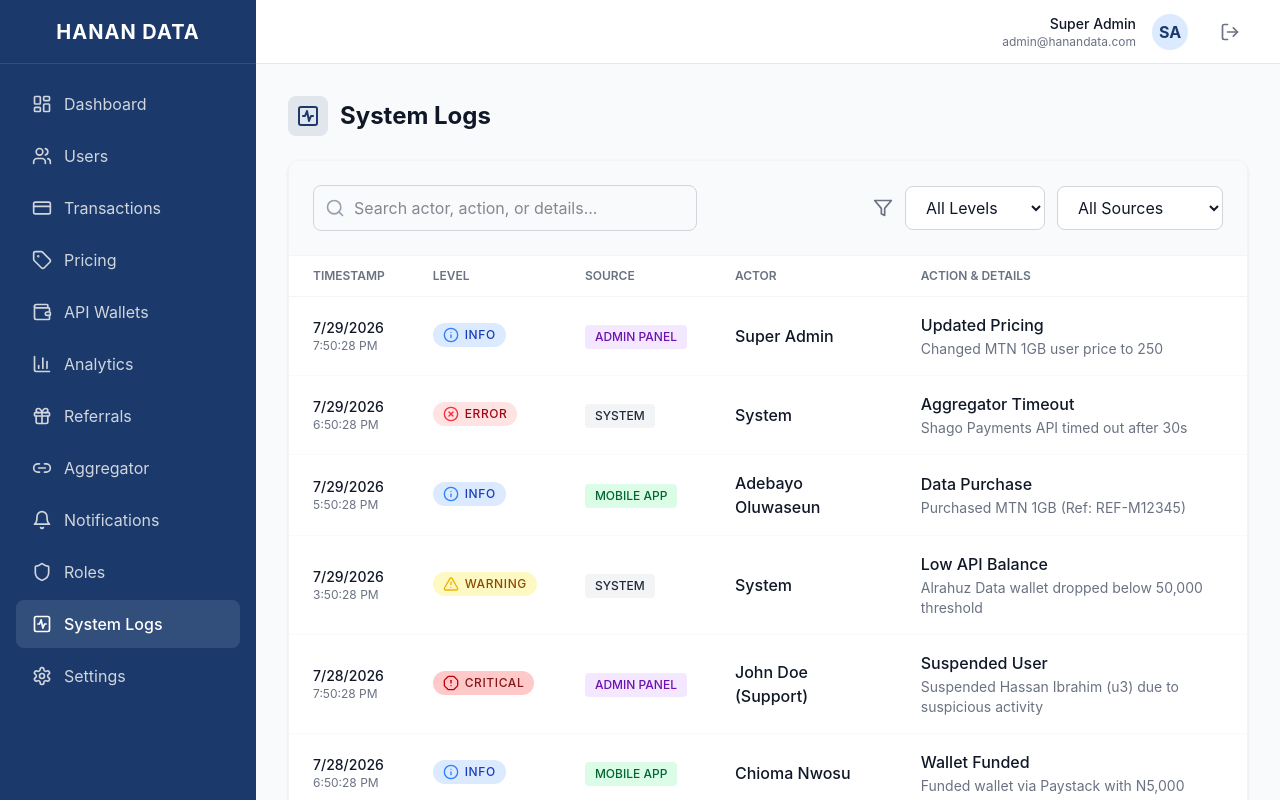
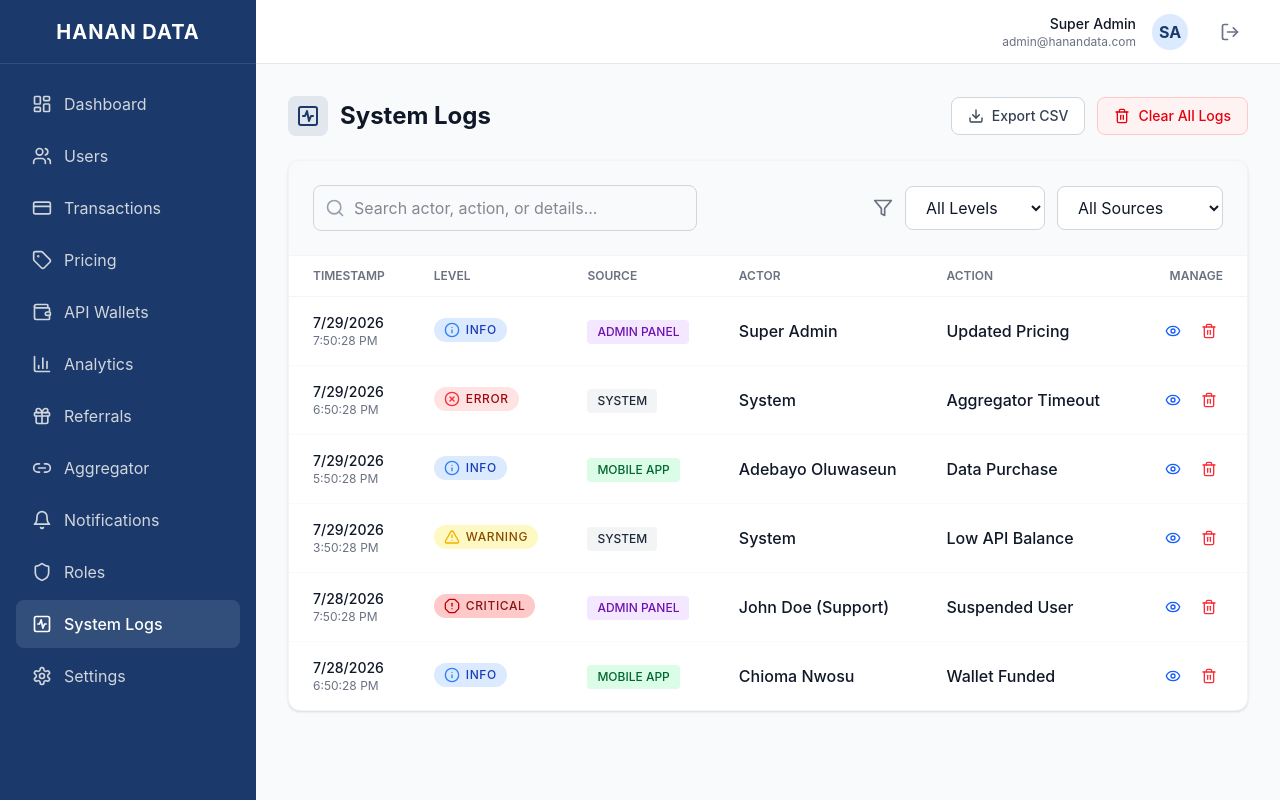
Before and after one commit to assalafygrk/HananData, a React (Vite) app in the folder admin_panel/: page /system-logs in a window 1280 px wide. Built offline with nearby package versions, Linux system fonts and the light colour scheme.

Commit message:
feat: add management actions to system logs table

```diff
--- a/admin_panel/src/pages/SystemLogs.tsx
+++ b/admin_panel/src/pages/SystemLogs.tsx
@@ -1,14 +1,17 @@
 import { useState } from 'react';
 import { mockLogs } from '../mocks/data';
 import { SystemLog } from '../mocks/types';
-import { Search, Info, AlertTriangle, XCircle, AlertOctagon, ActivitySquare, Filter } from 'lucide-react';
+import { Search, Info, AlertTriangle, XCircle, AlertOctagon, ActivitySquare, Filter, Trash2, Download, Eye, X } from 'lucide-react';
 
 export function SystemLogs() {
+  const [logs, setLogs] = useState<SystemLog[]>([...mockLogs]);
   const [searchTerm, setSearchTerm] = useState('');
   const [levelFilter, setLevelFilter] = useState<'all' | 'info' | 'warning' | 'error' | 'critical'>('all');
   const [sourceFilter, setSourceFilter] = useState<'all' | 'admin_panel' | 'mobile_app' | 'system'>('all');
 
-  const filteredLogs = mockLogs.filter(log => {
+  const [selectedLog, setSelectedLog] = useState<SystemLog | null>(null);
+
+  const filteredLogs = logs.filter(log => {
     const matchesSearch =
       log.actor.toLowerCase().includes(searchTerm.toLowerCase()) ||
       log.action.toLowerCase().includes(searchTerm.toLowerCase()) ||
@@ -19,6 +22,16 @@ export function SystemLogs() {
 
     return matchesSearch && matchesLevel && matchesSource;
   });
+
+  const handleDeleteLog = (id: string) => {
+    setLogs(logs.filter(l => l.id !== id));
+  };
+
+  const handleClearAll = () => {
+    if (confirm('Are you sure you want to clear all system logs? This action cannot be undone.')) {
+      setLogs([]);
+    }
+  };
 
   const getLevelIcon = (level: SystemLog['level']) => {
     switch (level) {
@@ -48,12 +61,24 @@ export function SystemLogs() {
 
   return (
     <div className="space-y-6 max-w-7xl mx-auto">
-      <div className="flex justify-between items-center">
+      <div className="flex justify-between items-center flex-wrap gap-4">
         <div className="flex items-center gap-3">
           <div className="p-2 bg-[#1B3A6B]/10 rounded-lg text-[#1B3A6B]">
             <ActivitySquare className="w-6 h-6" />
           </div>
           <h2 className="text-2xl font-bold text-gray-900">System Logs</h2>
+        </div>
+
+        <div className="flex gap-3">
+          <button className="flex items-center gap-2 px-4 py-2 border border-gray-300 bg-white text-gray-700 rounded-lg hover:bg-gray-50 text-sm font-medium transition-colors">
+            <Download className="w-4 h-4" /> Export CSV
+          </button>
+          <button
+            onClick={handleClearAll}
+            className="flex items-center gap-2 px-4 py-2 bg-red-50 text-red-600 border border-red-200 rounded-lg hover:bg-red-100 text-sm font-medium transition-colors"
+          >
+            <Trash2 className="w-4 h-4" /> Clear All Logs
+          </button>
         </div>
       </div>
 
@@ -107,7 +132,8 @@ export function SystemLogs() {
                 <th className="py-3 px-6 text-xs font-semibold text-gray-500 uppercase">Level</th>
                 <th className="py-3 px-6 text-xs font-semibold text-gray-500 uppercase">Source</th>
                 <th className="py-3 px-6 text-xs font-semibold text-gray-500 uppercase">Actor</th>
-                <th className="py-3 px-6 text-xs font-semibold text-gray-500 uppercase">Action & Details</th>
+                <th className="py-3 px-6 text-xs font-semibold text-gray-500 uppercase">Action</th>
+                <th className="py-3 px-6 text-xs font-semibold text-gray-500 uppercase text-right min-w-[120px]">Manage</th>
               </tr>
             </thead>
             <tbody className="divide-y divide-gray-50">
@@ -136,14 +162,31 @@ export function SystemLogs() {
                     <span className="font-medium text-gray-900">{log.actor}</span>
                   </td>
                   <td className="py-4 px-6">
-                    <div className="font-medium text-gray-900">{log.action}</div>
-                    <div className="text-sm text-gray-500 mt-0.5">{log.details}</div>
+                    <div className="font-medium text-gray-900 truncate max-w-[200px]">{log.action}</div>
+                  </td>
+                  <td className="py-4 px-6">
+                    <div className="flex justify-end gap-2">
+                      <button
+                        onClick={() => setSelectedLog(log)}
+                        className="p-1.5 text-blue-600 hover:bg-blue-50 rounded transition-colors"
+                        title="View Details"
+                      >
+                        <Eye className="w-4 h-4" />
+                      </button>
+                      <button
+                        onClick={() => handleDeleteLog(log.id)}
+                        className="p-1.5 text-red-500 hover:bg-red-50 rounded transition-colors"
+                        title="Delete Log"
+                      >
+                        <Trash2 className="w-4 h-4" />
+                      </button>
+                    </div>
                   </td>
                 </tr>
               ))}
               {filteredLogs.length === 0 && (
                 <tr>
-                  <td colSpan={5} className="py-12 text-center text-gray-500">
+                  <td colSpan={6} className="py-12 text-center text-gray-500">
                     No logs found matching your criteria.
                   </td>
                 </tr>
@@ -152,6 +195,79 @@ export function SystemLogs() {
           </table>
         </div>
       </div>
+
+      {/* View Details Modal */}
+      {selectedLog && (
+        <div className="fixed inset-0 z-50 flex items-center justify-center p-4 bg-gray-900/50 backdrop-blur-sm">
+          <div className="bg-white rounded-xl shadow-xl w-full max-w-lg overflow-hidden">
+            <div className="p-6 border-b border-gray-100 flex justify-between items-center bg-gray-50">
+              <h3 className="text-lg font-bold text-gray-900 flex items-center gap-2">
+                {getLevelIcon(selectedLog.level)}
+                Log Details
+              </h3>
+              <button
+                onClick={() => setSelectedLog(null)}
+                className="text-gray-400 hover:text-gray-700"
+              >
+                <X className="w-5 h-5" />
+              </button>
+            </div>
+
+            <div className="p-6 space-y-4">
+              <div className="grid grid-cols-2 gap-4">
+                <div>
+                  <p className="text-xs font-semibold text-gray-500 uppercase">Timestamp</p>
+                  <p className="text-sm text-gray-900 mt-1">{new Date(selectedLog.timestamp).toLocaleString()}</p>
+                </div>
+                <div>
+                  <p className="text-xs font-semibold text-gray-500 uppercase">Actor</p>
+                  <p className="text-sm font-medium text-[#1B3A6B] mt-1">{selectedLog.actor}</p>
+                </div>
+                <div>
+                  <p className="text-xs font-semibold text-gray-500 uppercase">Source</p>
+                  <span className={`inline-flex items-center px-2 py-0.5 mt-1 rounded text-xs font-medium ${getSourceBadge(selectedLog.source)}`}>
+                    {selectedLog.source.replace('_', ' ').toUpperCase()}
+                  </span>
+                </div>
+                <div>
+                  <p className="text-xs font-semibold text-gray-500 uppercase">Level</p>
+                  <span className={`inline-flex items-center px-2 py-0.5 mt-1 rounded text-xs font-medium uppercase ${getLevelBadge(selectedLog.level)}`}>
+                    {selectedLog.level}
+                  </span>
+                </div>
+              </div>
+
+              <div className="border-t border-gray-100 pt-4">
+                <p className="text-xs font-semibold text-gray-500 uppercase">Action</p>
+                <p className="text-base font-medium text-gray-900 mt-1">{selectedLog.action}</p>
+              </div>
+
+              <div className="bg-gray-50 rounded-lg p-4 border border-gray-100">
+                <p className="text-xs font-semibold text-gray-500 uppercase mb-2">Detailed Message</p>
+                <p className="text-sm text-gray-800 font-mono break-words">{selectedLog.details}</p>
+              </div>
+            </div>
+
+            <div className="p-4 border-t border-gray-100 bg-gray-50 flex justify-end gap-3">
+              <button
+                onClick={() => {
+                  handleDeleteLog(selectedLog.id);
+                  setSelectedLog(null);
+                }}
+                className="px-4 py-2 text-sm font-medium text-red-600 hover:bg-red-50 border border-red-200 rounded-lg transition-colors"
+              >
+                Delete Log
+              </button>
+              <button
+                onClick={() => setSelectedLog(null)}
+                className="px-4 py-2 text-sm font-medium text-white bg-[#1B3A6B] hover:bg-[#2A5A9E] rounded-lg transition-colors"
+              >
+                Close Window
+              </button>
+            </div>
+          </div>
+        </div>
+      )}
     </div>
   );
 }
```
